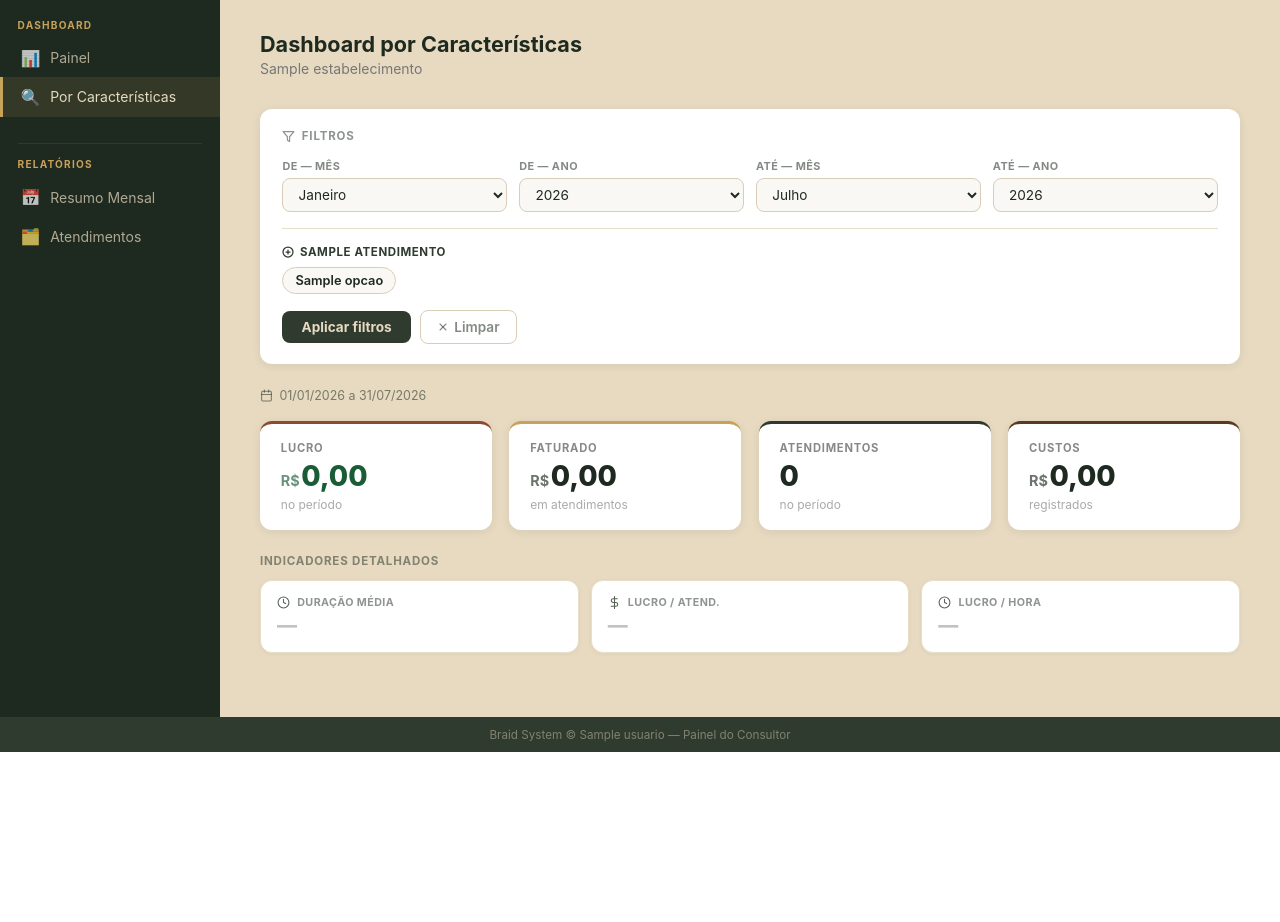
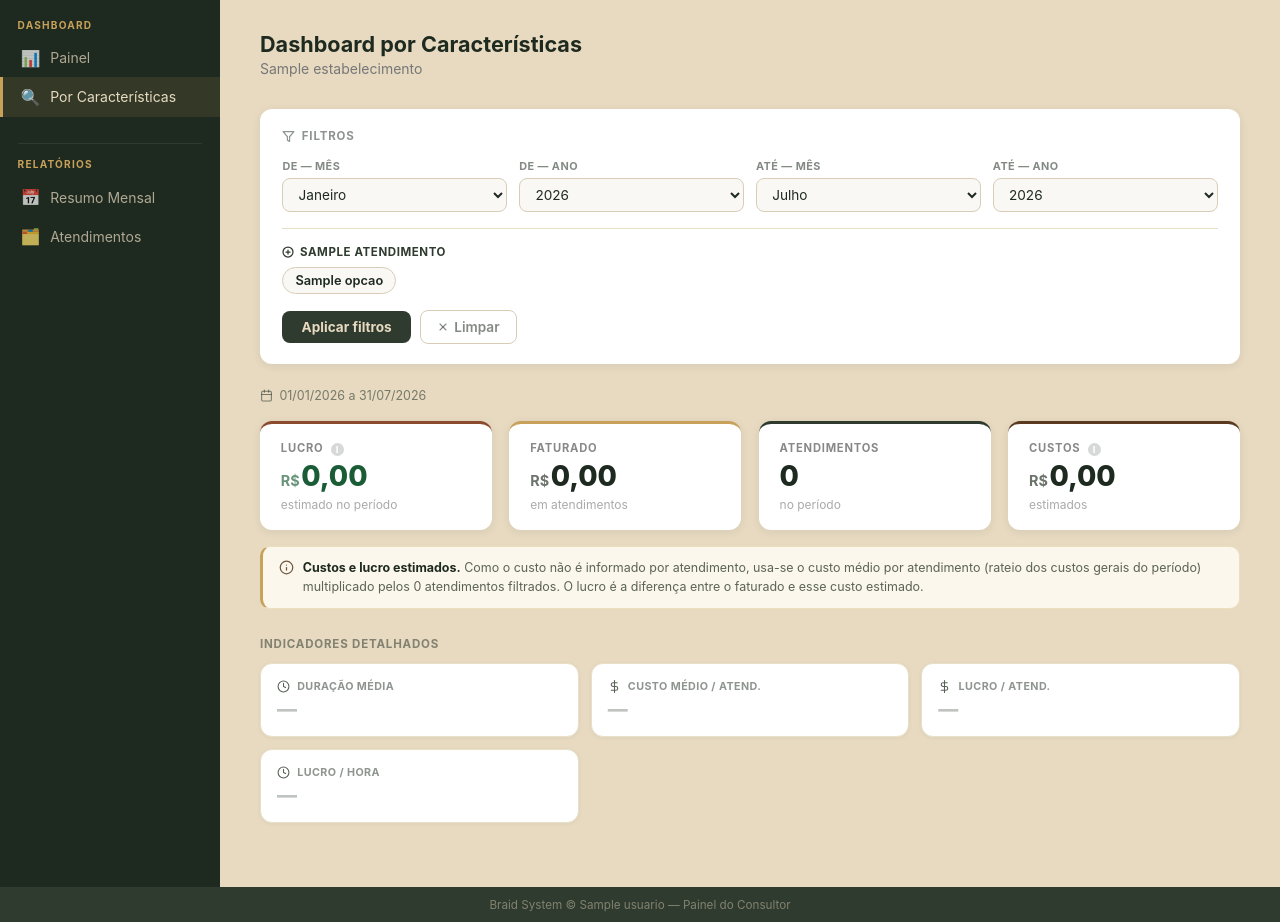
Before and after one commit to welder60/braid_system, a Django app: page /consultor/dashboard-caracteristicas/ in a window 1280 px wide. Shown: the part 57-979 px from the top of the page. Before the commit the page ends 809 px from the top, so only its background shows below. Run offline with Django 5.2, Linux system fonts and the light colour scheme; a user stored in the database is signed in; tables that the repository leaves empty hold one stand-in row (values such as "Sample post"); parts of the project's set-up code (start-up, migrations or seed data) failed here and were passed over.

Commit message:
Estimate costs and show KPIs in dashboard
Add cost estimation and explanatory UI to the consultor dashboard. Template changes: new CSS for info badges and an estimation note, info icons on Lucro/Custos, adjusted KPI descriptions, a highlighted note explaining estimation logic, and a new metric showing "Custo médio / atend.". View changes: compute custos_gerais (costs not linked to atendimentos), total_atend_periodo, custo_medio_atend, and custos_individuais; calculate custos_total = custo_medio_atend * total_atend + custos_individuais and lucro = faturado - custos_total. Expose new kpi fields (custo_medio_atend, custos_individuais, tem_custos_individuais) and format values for the template. Includes inline comment describing estimation approach.

```diff
--- a/braid_system/core/templates/core/consultor_dashboard_caracteristicas.html
+++ b/braid_system/core/templates/core/consultor_dashboard_caracteristicas.html
@@ -202,6 +202,39 @@
   .kpi-desc { font-size: 0.75rem; color: #aaa; }
   .kpi-value.pos { color: #1a5c36; }
   .kpi-value.neg { color: #b23b2e; }
+  .kpi-label .kpi-info {
+    display: inline-flex;
+    align-items: center;
+    justify-content: center;
+    width: 13px;
+    height: 13px;
+    margin-left: 0.25rem;
+    border-radius: 50%;
+    background: rgba(30,42,31,0.18);
+    color: #fff;
+    font-size: 0.6rem;
+    font-weight: 700;
+    cursor: help;
+    vertical-align: middle;
+  }
+
+  /* ── Nota de estimativa ── */
+  .estimativa-nota {
+    display: flex;
+    align-items: flex-start;
+    gap: 0.55rem;
+    background: #fbf7ec;
+    border: 1px solid #ecdfc0;
+    border-left: 3px solid var(--color-gold);
+    border-radius: 10px;
+    padding: 0.75rem 1rem;
+    margin: -0.5rem 0 1.75rem;
+    font-size: 0.78rem;
+    line-height: 1.5;
+    color: rgba(30,42,31,0.72);
+  }
+  .estimativa-nota svg { flex-shrink: 0; margin-top: 1px; color: var(--color-earth); opacity: 0.85; }
+  .estimativa-nota strong { color: var(--color-forest); }
 
   /* ── Métricas secundárias ── */
   .metrics-section-title {
@@ -382,11 +415,14 @@
     <!-- ── KPI Cards ── -->
     <div class="kpi-grid">
       <div class="kpi accent">
-        <span class="kpi-label">Lucro</span>
+        <span class="kpi-label">
+          Lucro
+          <span class="kpi-info" title="Estimado: Faturado − Custos estimados.">i</span>
+        </span>
         <span class="kpi-value {% if kpi.lucro_positivo %}pos{% else %}neg{% endif %}">
           <span class="cur">R$</span>{{ kpi.lucro }}
         </span>
-        <span class="kpi-desc">no período</span>
+        <span class="kpi-desc">estimado no período</span>
       </div>
       <div class="kpi gold">
         <span class="kpi-label">Faturado</span>
@@ -399,11 +435,26 @@
         <span class="kpi-desc">no período</span>
       </div>
       <div class="kpi earth">
-        <span class="kpi-label">Custos</span>
+        <span class="kpi-label">
+          Custos
+          <span class="kpi-info" title="Estimado: custo médio por atendimento (rateio dos custos gerais do período) × atendimentos filtrados + custos individuais dos atendimentos encontrados.">i</span>
+        </span>
         <span class="kpi-value"><span class="cur">R$</span>{{ kpi.custos }}</span>
-        <span class="kpi-desc">registrados</span>
+        <span class="kpi-desc">estimados</span>
       </div>
     </div>
+
+    <!-- ── Nota: como custos e lucro são estimados ── -->
+    <p class="estimativa-nota">
+      <svg width="15" height="15" viewBox="0 0 24 24" fill="none" stroke="currentColor" stroke-width="2" stroke-linecap="round" stroke-linejoin="round"><circle cx="12" cy="12" r="10"/><line x1="12" y1="16" x2="12" y2="12"/><line x1="12" y1="8" x2="12.01" y2="8"/></svg>
+      <span>
+        <strong>Custos e lucro estimados.</strong>
+        Como o custo não é informado por atendimento, usa-se o custo médio por atendimento
+        (rateio dos custos gerais do período{% if kpi.custo_medio_atend %} — R$ {{ kpi.custo_medio_atend }}/atend.{% endif %})
+        multiplicado pelos {{ kpi.atendimentos }} atendimento{{ kpi.atendimentos|pluralize }} filtrado{{ kpi.atendimentos|pluralize }}{% if kpi.tem_custos_individuais %}, somado aos custos individuais (R$ {{ kpi.custos_individuais }}) dos atendimentos encontrados{% endif %}.
+        O lucro é a diferença entre o faturado e esse custo estimado.
+      </span>
+    </p>
 
     <!-- ── Métricas secundárias ── -->
     <div class="metrics-section-title">Indicadores detalhados</div>
@@ -416,6 +467,16 @@
         </div>
         <div class="metric-value">
           {% if kpi.duracao_media %}{{ kpi.duracao_media }}{% else %}<span class="muted">—</span>{% endif %}
+        </div>
+      </div>
+
+      <div class="metric">
+        <div class="metric-top">
+          <svg width="13" height="13" viewBox="0 0 24 24" fill="none" stroke="currentColor" stroke-width="2" stroke-linecap="round" stroke-linejoin="round"><line x1="12" y1="1" x2="12" y2="23"/><path d="M17 5H9.5a3.5 3.5 0 0 0 0 7h5a3.5 3.5 0 0 1 0 7H6"/></svg>
+          <span class="metric-label">Custo médio / atend.</span>
+        </div>
+        <div class="metric-value">
+          {% if kpi.custo_medio_atend %}<span class="cur">R$</span>{{ kpi.custo_medio_atend }}{% else %}<span class="muted">—</span>{% endif %}
         </div>
       </div>
 
--- a/braid_system/core/views.py
+++ b/braid_system/core/views.py
@@ -2147,14 +2147,17 @@ def consultor_dashboard_caracteristicas(request):
 
     anos_disponiveis = []
     kpi = {
-        'lucro':           _fmt_money_br(Decimal('0')),
-        'lucro_positivo':  True,
-        'faturado':        _fmt_money_br(Decimal('0')),
-        'atendimentos':    0,
-        'custos':          _fmt_money_br(Decimal('0')),
-        'duracao_media':   None,
-        'lucro_por_atend': None,
-        'lucro_por_hora':  None,
+        'lucro':              _fmt_money_br(Decimal('0')),
+        'lucro_positivo':     True,
+        'faturado':           _fmt_money_br(Decimal('0')),
+        'atendimentos':       0,
+        'custos':             _fmt_money_br(Decimal('0')),
+        'custo_medio_atend':  None,
+        'custos_individuais': _fmt_money_br(Decimal('0')),
+        'tem_custos_individuais': False,
+        'duracao_media':      None,
+        'lucro_por_atend':    None,
+        'lucro_por_hora':     None,
     }
 
     if estabelecimento:
@@ -2188,11 +2191,39 @@ def consultor_dashboard_caracteristicas(request):
             .aggregate(s=Sum('valor'))['s']
         ) or Decimal('0')
 
-        custos_total = (
+        # ── Custos estimados ─────────────────────────────────────────────────
+        # O custo individual por atendimento normalmente não é informado, então
+        # é estimado: rateia-se os custos gerais (não vinculados a um atendimento)
+        # do período pela quantidade TOTAL de atendimentos do período, obtendo o
+        # custo médio por atendimento. Esse custo médio é multiplicado pela
+        # quantidade de atendimentos encontrados pelo filtro e, em seguida, são
+        # somados os custos individuais (vinculados) dos atendimentos filtrados.
+        # Assim o custo (e o lucro) refletem apenas o subconjunto filtrado.
+        custos_gerais = (
             Custo.objects
-            .filter(estabelecimento=estabelecimento, data__gte=data_ini, data__lte=data_fim)
+            .filter(estabelecimento=estabelecimento,
+                    data__gte=data_ini, data__lte=data_fim,
+                    atendimento__isnull=True)
             .aggregate(s=Sum('valor'))['s']
         ) or Decimal('0')
+
+        total_atend_periodo = Atendimento.objects.filter(
+            estabelecimento=estabelecimento,
+            data__gte=data_ini, data__lte=data_fim,
+        ).count()
+
+        custo_medio_atend = (
+            (custos_gerais / total_atend_periodo) if total_atend_periodo else Decimal('0')
+        )
+
+        # Custos individuais (vinculados) dos atendimentos efetivamente filtrados
+        custos_individuais = (
+            Custo.objects
+            .filter(estabelecimento=estabelecimento, atendimento__in=qs)
+            .aggregate(s=Sum('valor'))['s']
+        ) or Decimal('0')
+
+        custos_total = (custo_medio_atend * total_atend) + custos_individuais
 
         lucro = faturado - custos_total
         horas_dec = (Decimal(total_min) / Decimal(60)) if total_min else Decimal('0')
@@ -2201,14 +2232,17 @@ def consultor_dashboard_caracteristicas(request):
         duracao_media_min = round(total_min / total_atend) if total_atend else None
 
         kpi = {
-            'lucro':           _fmt_money_br(lucro),
-            'lucro_positivo':  lucro >= 0,
-            'faturado':        _fmt_money_br(faturado),
-            'atendimentos':    total_atend,
-            'custos':          _fmt_money_br(custos_total),
-            'duracao_media':   _fmt_horas_br(duracao_media_min) if duracao_media_min is not None else None,
-            'lucro_por_atend': _fmt_money_br(lucro_por_atend) if lucro_por_atend is not None else None,
-            'lucro_por_hora':  _fmt_money_br(lucro_por_hora)  if lucro_por_hora  is not None else None,
+            'lucro':              _fmt_money_br(lucro),
+            'lucro_positivo':     lucro >= 0,
+            'faturado':           _fmt_money_br(faturado),
+            'atendimentos':       total_atend,
+            'custos':             _fmt_money_br(custos_total),
+            'custo_medio_atend':  _fmt_money_br(custo_medio_atend) if total_atend_periodo else None,
+            'custos_individuais': _fmt_money_br(custos_individuais),
+            'tem_custos_individuais': custos_individuais > 0,
+            'duracao_media':      _fmt_horas_br(duracao_media_min) if duracao_media_min is not None else None,
+            'lucro_por_atend':    _fmt_money_br(lucro_por_atend) if lucro_por_atend is not None else None,
+            'lucro_por_hora':     _fmt_money_br(lucro_por_hora)  if lucro_por_hora  is not None else None,
         }
 
     import json
```
